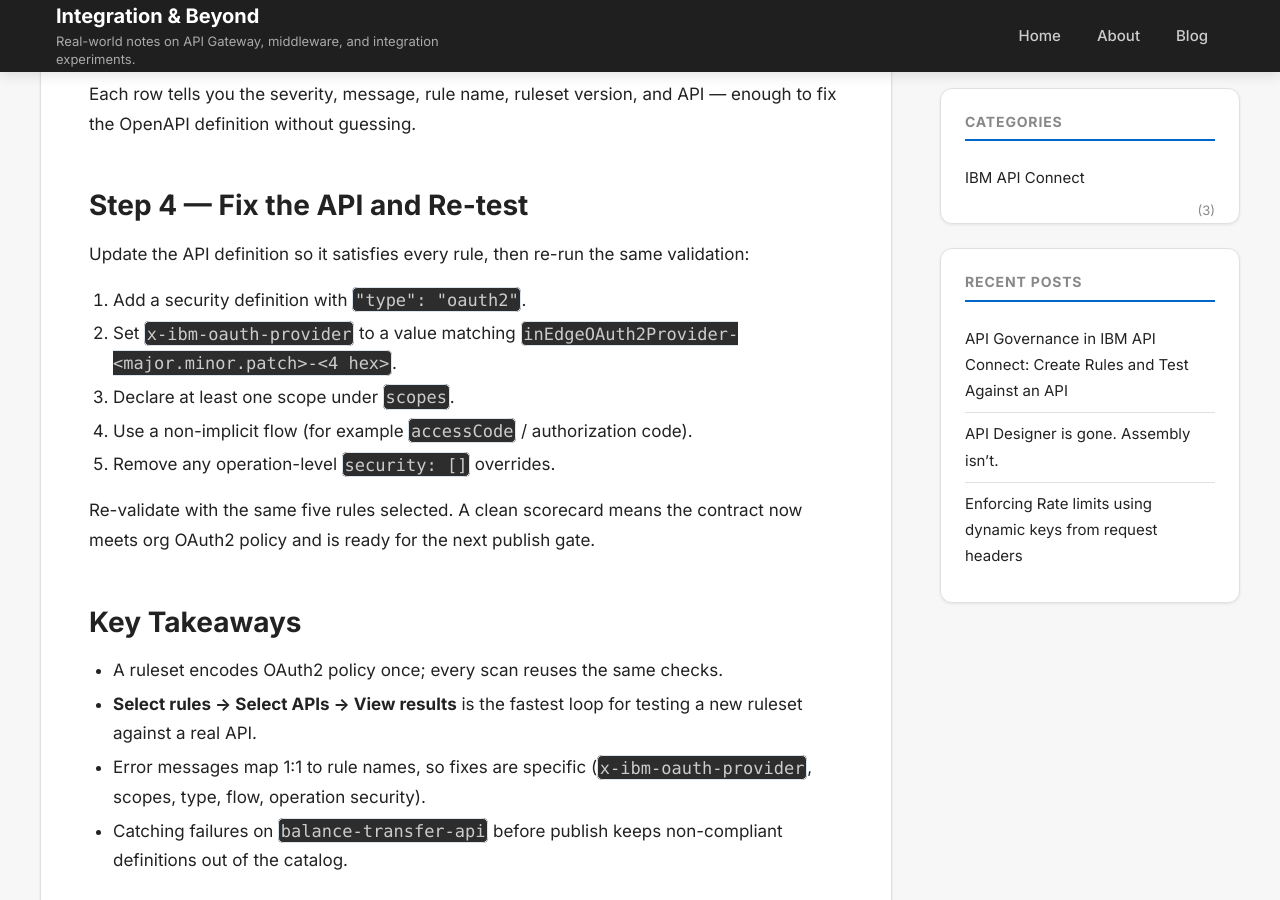
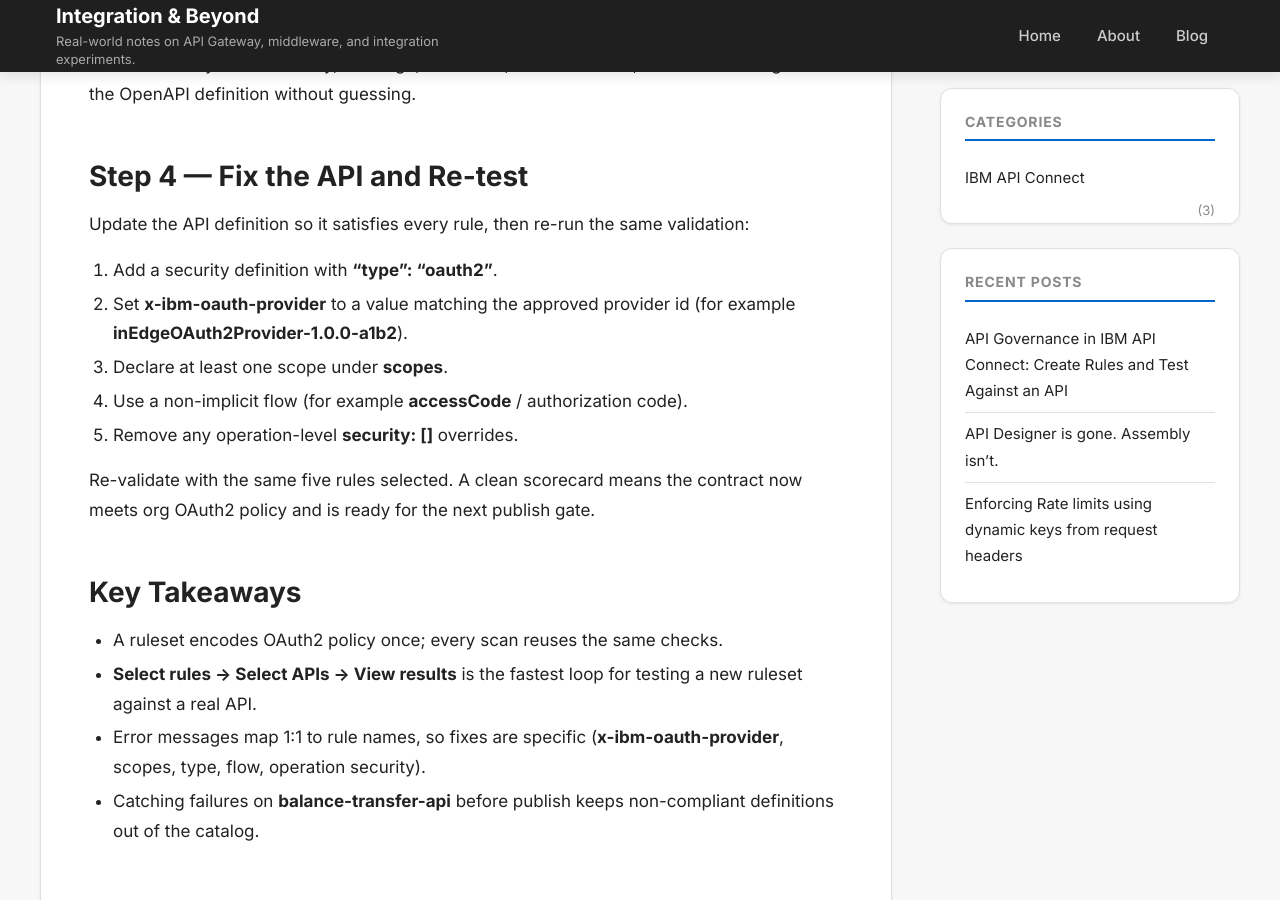
Before and after one commit to ayusshsharma/Integration-and-beyond, a Jekyll site: the page built from _posts/2026-08-04-api-connect-mandatory-oauth2-governance.md, in a window 1280 px wide and 900 px high, scrolled down 5630 px. Built offline with Jekyll 4.4.1, drawn with Linux system fonts in a browser that asks for light colours; nearby versions of some CDN libraries.

Commit message:
Use bold emphasis instead of inline code in governance post
Inline backticks were rendering with Prism’s dark background. Match other
posts by using bold for API names, fields, and rule identifiers in prose.

Co-authored-by: ayusshsharma <ayusshsharma@users.noreply.github.com>

```diff
--- a/_posts/2026-08-04-api-connect-mandatory-oauth2-governance.md
+++ b/_posts/2026-08-04-api-connect-mandatory-oauth2-governance.md
@@ -13,10 +13,10 @@ IBM API Connect Governance turns security policy into machine-checkable rules. T
 
 ## What We Are Enforcing
 
-The `mybank-oauth-check` ruleset requires every API to:
+The **mybank-oauth-check** ruleset requires every API to:
 
-- Use an **OAuth2** security definition (`type` must match `oauth2`)
-- Reference the approved myBank provider via `x-ibm-oauth-provider`
+- Use an **OAuth2** security definition (**type** must match **oauth2**)
+- Reference the approved myBank provider via **x-ibm-oauth-provider**
 - Declare at least one explicit **scope**
 - Never use the **implicit** grant
 - Never clear security at the operation level with an empty array
@@ -124,17 +124,17 @@ Save and publish the ruleset so it becomes available for validation scans in the
 
 ## Step 2 — Select the Rules for Validation
 
-Start **Validate APIs with ruleset**. On **Select rules**, choose the five rules from `mybank-oauth-check` — all of them in this example.
+Start **Validate APIs with ruleset**. On **Select rules**, choose the five rules from **mybank-oauth-check** — all of them in this example.
 
 ![Select rules screen for mybank-oauth-check]({{ '/assets/images/posts/api-connect-oauth2-governance/rule-selection-screen.jpg' | relative_url }})
 
 | Rule | What it catches |
 |------|-----------------|
-| **no-implicit-grant-type** | OAuth2 `flow: implicit` |
-| **no-operation-level-security-bypass** | Operation `security: []` that strips API-level auth |
-| **oauth-provider-registered** | Missing or invalid `x-ibm-oauth-provider` |
-| **oauth-required-scopes-defined** | Empty or missing `scopes` |
-| **oauth-security-definition** | Security definition `type` not `oauth2` |
+| **no-implicit-grant-type** | OAuth2 **flow: implicit** |
+| **no-operation-level-security-bypass** | Operation **security: []** that strips API-level auth |
+| **oauth-provider-registered** | Missing or invalid **x-ibm-oauth-provider** |
+| **oauth-required-scopes-defined** | Empty or missing **scopes** |
+| **oauth-security-definition** | Security definition **type** not **oauth2** |
 
 Continue to **Select APIs** and pick the API you want to test — here, **balance-transfer-api:1.0.0**.
 
@@ -144,7 +144,7 @@ Open **View results**. Against a non-compliant definition, the scorecard returns
 
 ![Validation results for balance-transfer-api against mybank-oauth-check]({{ '/assets/images/posts/api-connect-oauth2-governance/scorecard-failing.jpg' | relative_url }})
 
-In this run, `balance-transfer-api:1.0.0` fails three rules in `mybank-oauth-check:1.0.0`:
+In this run, **balance-transfer-api:1.0.0** fails three rules in **mybank-oauth-check:1.0.0**:
 
 1. **oauth-provider-registered** — no approved myBank OAuth2 provider reference
 2. **oauth-required-scopes-defined** — no explicit scopes declared
@@ -156,11 +156,11 @@ Each row tells you the severity, message, rule name, ruleset version, and API
 
 Update the API definition so it satisfies every rule, then re-run the same validation:
 
-1. Add a security definition with `"type": "oauth2"`.
-2. Set `x-ibm-oauth-provider` to a value matching `inEdgeOAuth2Provider-<major.minor.patch>-<4 hex>`.
-3. Declare at least one scope under `scopes`.
-4. Use a non-implicit flow (for example `accessCode` / authorization code).
-5. Remove any operation-level `security: []` overrides.
+1. Add a security definition with **"type": "oauth2"**.
+2. Set **x-ibm-oauth-provider** to a value matching the approved provider id (for example **inEdgeOAuth2Provider-1.0.0-a1b2**).
+3. Declare at least one scope under **scopes**.
+4. Use a non-implicit flow (for example **accessCode** / authorization code).
+5. Remove any operation-level **security: []** overrides.
 
 Re-validate with the same five rules selected. A clean scorecard means the contract now meets org OAuth2 policy and is ready for the next publish gate.
 
@@ -168,5 +168,5 @@ Re-validate with the same five rules selected. A clean scorecard means the contr
 
 - A ruleset encodes OAuth2 policy once; every scan reuses the same checks.
 - **Select rules → Select APIs → View results** is the fastest loop for testing a new ruleset against a real API.
-- Error messages map 1:1 to rule names, so fixes are specific (`x-ibm-oauth-provider`, scopes, type, flow, operation security).
-- Catching failures on `balance-transfer-api` before publish keeps non-compliant definitions out of the catalog.
+- Error messages map 1:1 to rule names, so fixes are specific (**x-ibm-oauth-provider**, scopes, type, flow, operation security).
+- Catching failures on **balance-transfer-api** before publish keeps non-compliant definitions out of the catalog.
```
